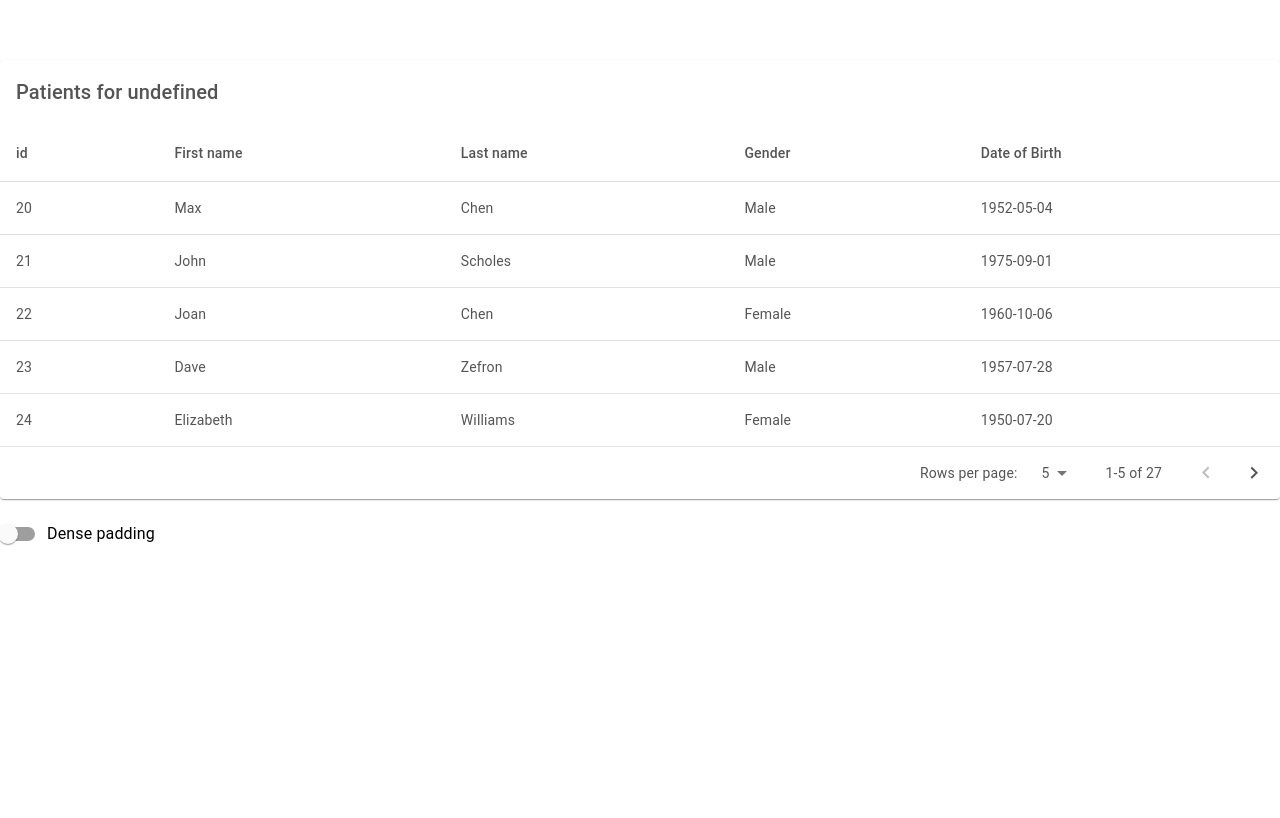
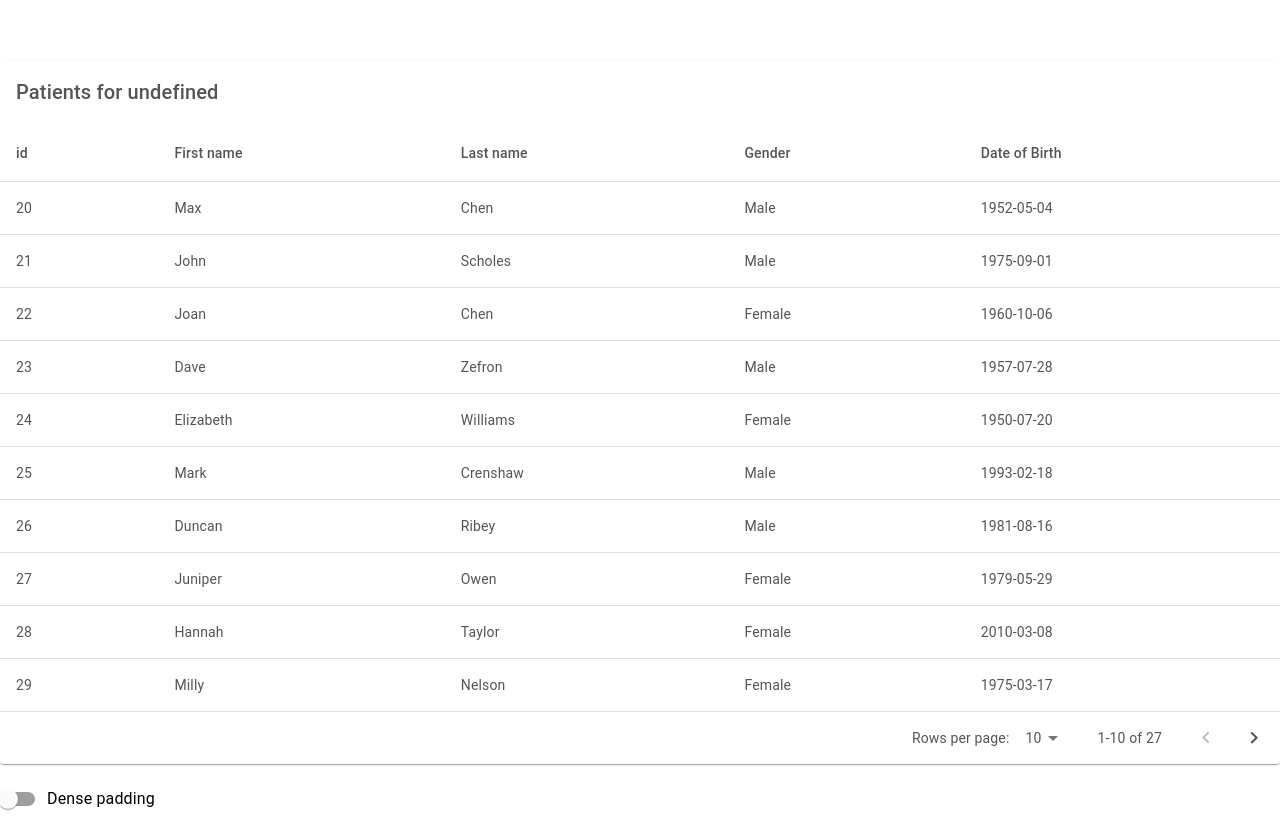
Before and after one commit to sophiemachin/gateway, a React (Create React App) app in the folder frontend/: page /#/users/1/patients in a window 1280 px wide. Built offline with nearby package versions, Linux system fonts and the light colour scheme.

Commit message:
List: change default to 10, add 50 as option

```diff
--- a/frontend/src/List.js
+++ b/frontend/src/List.js
@@ -63,7 +63,7 @@ export default function EnhancedTable(props) {
   const [orderBy, setOrderBy] = React.useState('calories');
   const [page, setPage] = React.useState(0);
   const [dense, setDense] = React.useState(false);
-  const [rowsPerPage, setRowsPerPage] = React.useState(5);
+  const [rowsPerPage, setRowsPerPage] = React.useState(10);
 
   function handleRequestSort(event, property) {
     const isDesc = orderBy === property && order === 'desc';
@@ -135,7 +135,7 @@ export default function EnhancedTable(props) {
           </Table>
         </div>
         <TablePagination
-          rowsPerPageOptions={[5, 10, 25]}
+          rowsPerPageOptions={[10, 25, 50]}
           component="div"
           count={rows.length}
           rowsPerPage={rowsPerPage}
```
